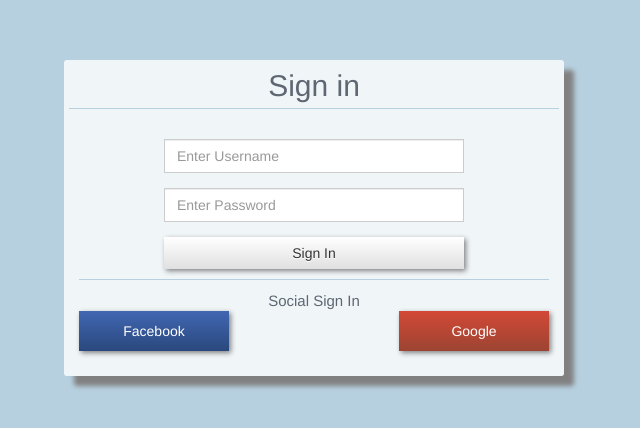
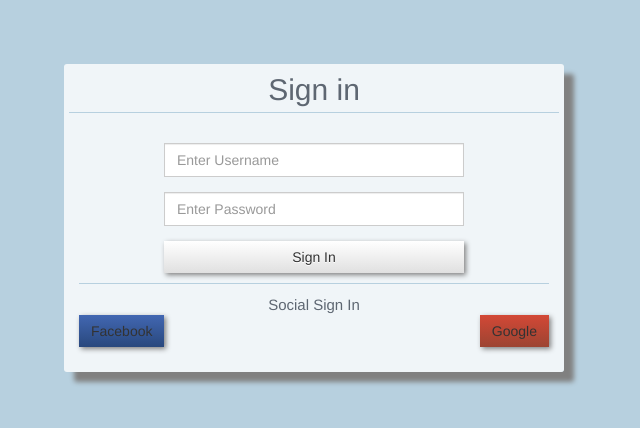
Before and after one commit to vladoltean/remind-me-web, a React (Create React App) app: page / in a window 1280 px wide. Shown: the part 182-610 px from the top of the page, without its empty margins (326-966 px from the left). Built offline with nearby package versions, Linux system fonts and the light colour scheme.

Commit message:
Social Sign in container as styled component.

```diff
--- a/src/App.css
+++ b/src/App.css
@@ -56,9 +56,9 @@
 }
 
 .social-sign-in {
-    border-top: 1px solid #b7d0df;
-    margin-top: 50px;
-    padding-top: 10px;
+    /*border-top: 1px solid #b7d0df;*/
+    /*margin-top: 50px;*/
+    /*padding-top: 10px;*/
 }
 
 .social-sign-in button {
@@ -70,11 +70,11 @@
     color: white;
 }
 
-.social-sign-in .title {
-    color: #5e6772;
-    font-size: 15px;
+/*.social-sign-in .title {*/
+    /*color: #5e6772;*/
+    /*font-size: 15px;*/
     /*font-weight: lighter;*/
-}
+/*}*/
 
 /*mobile*/
 @media only screen and (max-width: 768px) {
--- a/src/sign-in/SignIn.js
+++ b/src/sign-in/SignIn.js
@@ -14,8 +14,6 @@
           color: white;
         }
     `;
-
-
     const GoogleBtn = styled(MyBtn)`
       float:right;
       background: -webkit-linear-gradient(top, #d34836, #9c4432); /*google plus red color, google plus dark grey color*/
@@ -25,14 +23,25 @@
         }
     `;
 
+    const StyledSocialSignIn = styled.div`
+         border-top: 1px solid #b7d0df;
+         margin-top: 50px;
+         padding-top: 10px;
+    `;
+    const Title = styled.div`
+        color: #5e6772;
+        font-size: 15px;
+    `;
+
+
     return (
-        <div className="row social-sign-in">
-            <div className="row title">Social Sign In</div>
+        <StyledSocialSignIn className="row">
+            <Title className="row">Social Sign In</Title>
             <div className="row">
                 <FacebookBtn text="Facebook"/>
                 <GoogleBtn text="Google"/>
             </div>
-        </div>
+        </StyledSocialSignIn>
     )
 };
 
@@ -43,7 +52,6 @@
                 <form>
                     <FormInputGroup placeholder="Enter Username"/>
                     <FormInputGroup placeholder="Enter Password"/>
-
                     <MyBtn className="btn-default" text="Sign In"/>
                 </form>
             </div>
```
